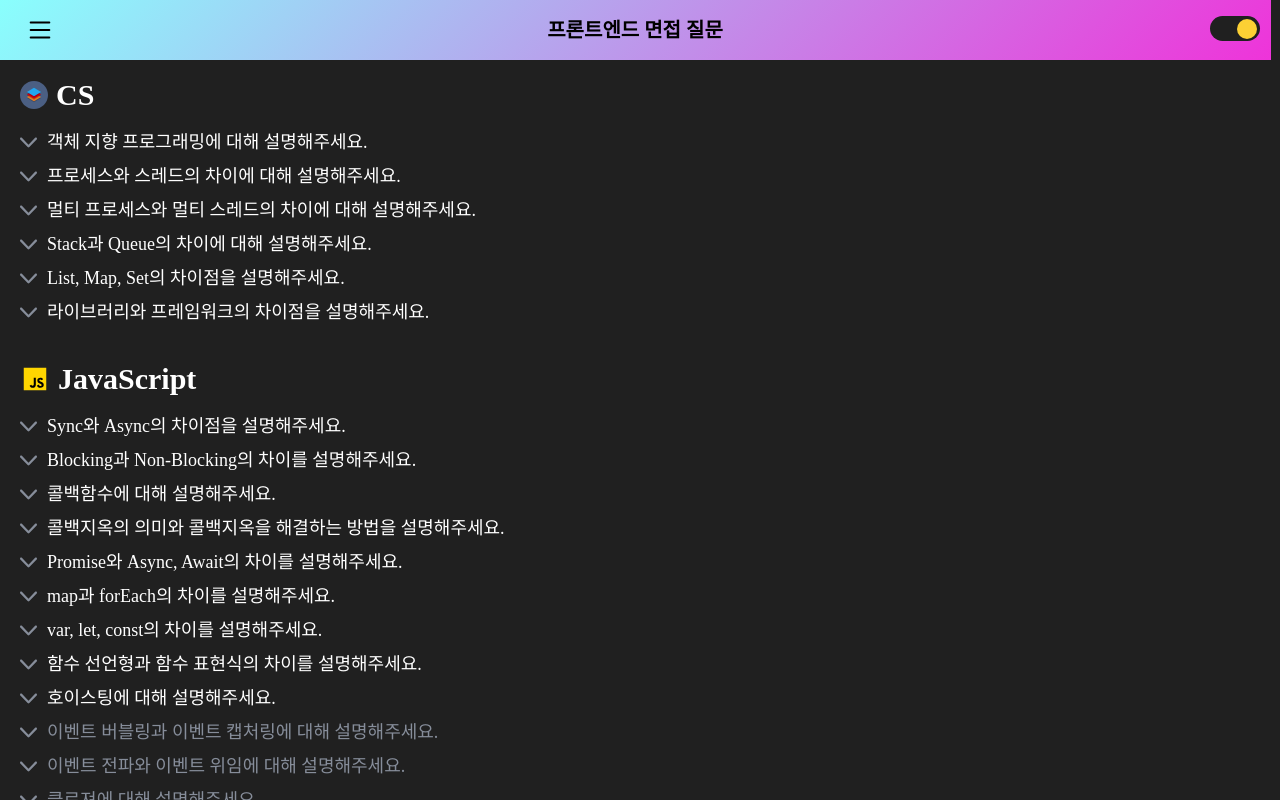
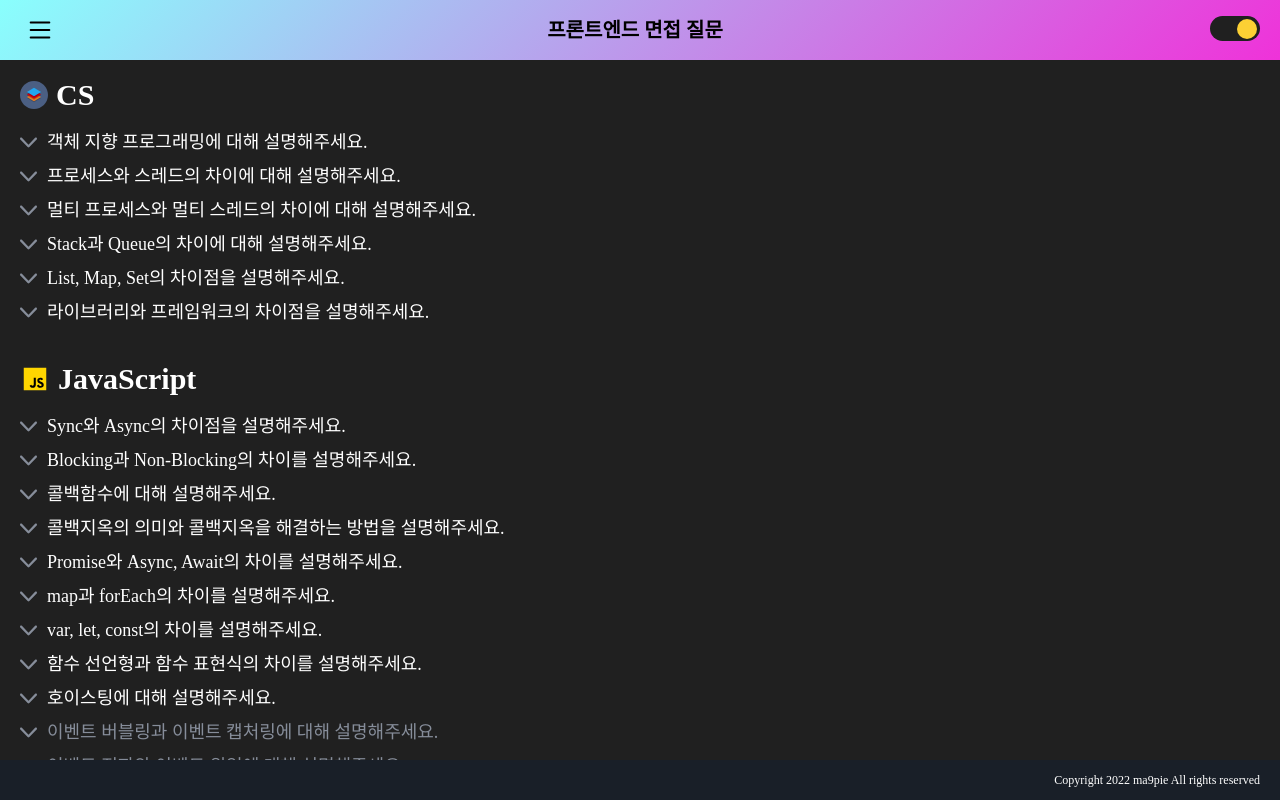
Before and after one commit to ma9pie/frontend-interview, a Next.js app: page / in a window 1280 px wide. Built offline with nearby package versions, Linux system fonts and the light colour scheme; a web font is replaced by a local one.

Commit message:
레이아웃 테스트

```diff
--- a/layouts/CommonLayout.jsx
+++ b/layouts/CommonLayout.jsx
@@ -7,14 +7,14 @@ import Header from "@/components/layout/Header";
 
 function CommonLayout(props) {
   return (
-    <ScrollBar height="100vh">
-      <Container>
-        <Head></Head>
-        <Header></Header>
+    <Container>
+      <Head></Head>
+      <Header></Header>
+      <ScrollBar height="calc(100vh - 100px)">
         <Body>{props.children} </Body>
-        <Footer></Footer>
-      </Container>
-    </ScrollBar>
+      </ScrollBar>
+      <Footer></Footer>
+    </Container>
   );
 }
 
@@ -22,5 +22,5 @@ export default CommonLayout;
 
 const Container = styled.div``;
 const Body = styled.div`
-  min-height: calc(100vh - 100px);
+  min-height: calc(100% - 100px);
 `;
```
